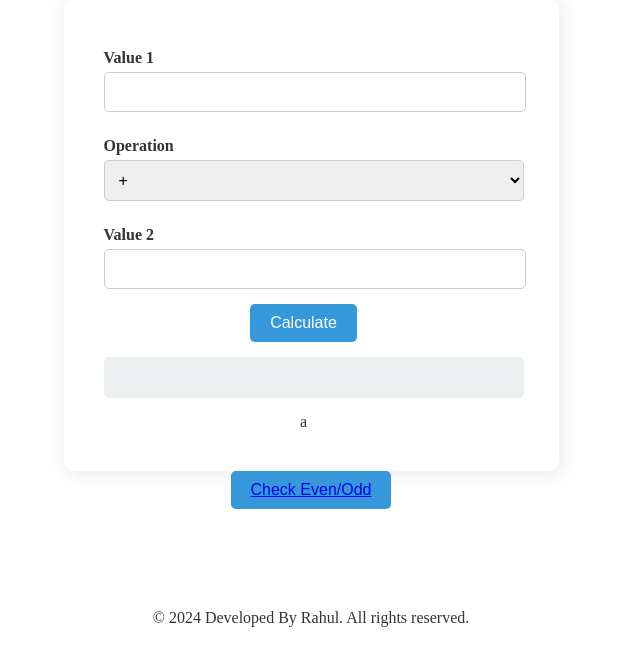
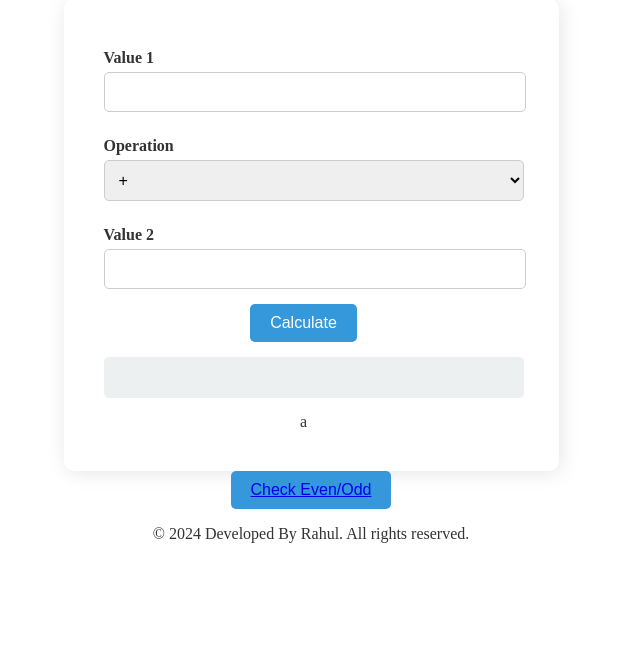
Before and after one commit to RahulMirji/Simple_Calculator, a Django app: page / in a window 1280 px wide. Shown: the part 133-800 px from the top of the page, without its empty margins (329-969 px from the left). Run offline with Django 5.2, Linux system fonts and the light colour scheme.

Commit message:
Update styles.css

```diff
--- a/calc/static/css/styles.css
+++ b/calc/static/css/styles.css
@@ -90,5 +90,5 @@ input[type="text"][value] {
 }
 
 .footer ,p {
-    margin-top: 100px;
+
 }
```
